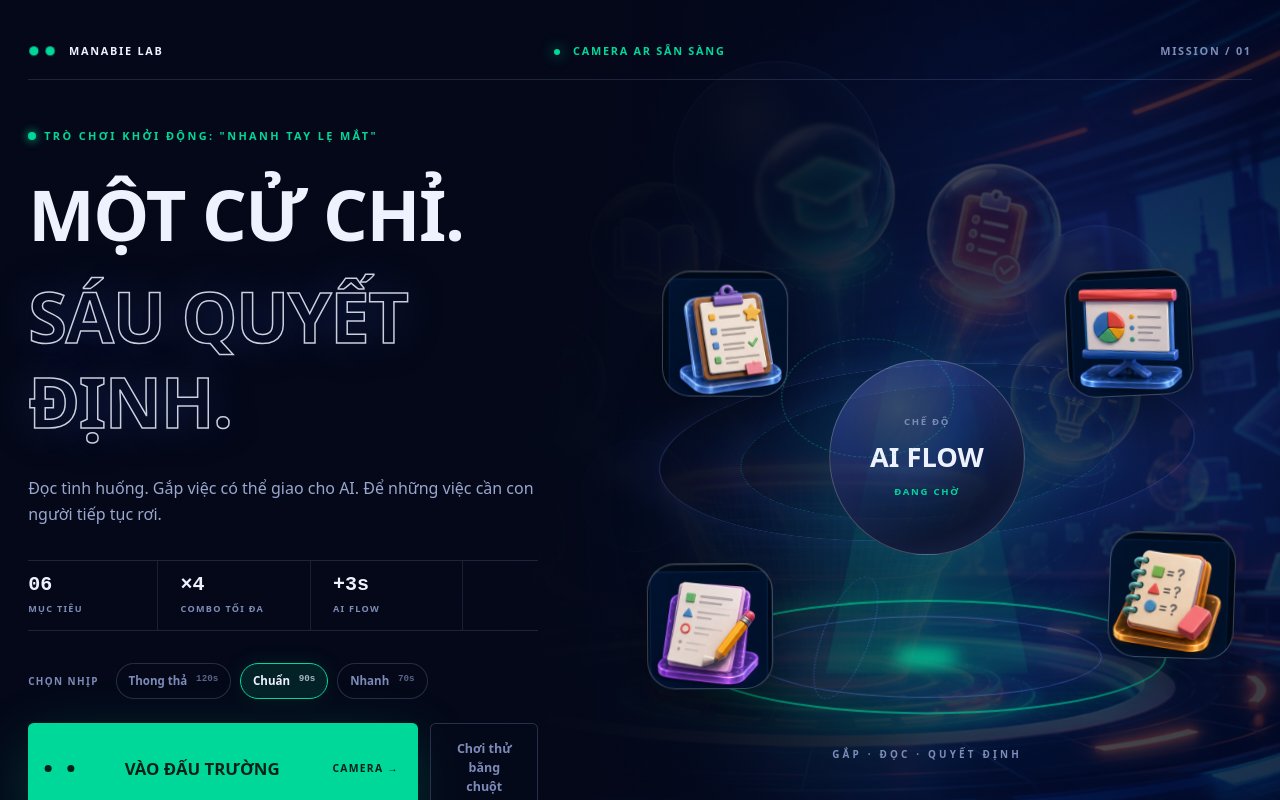
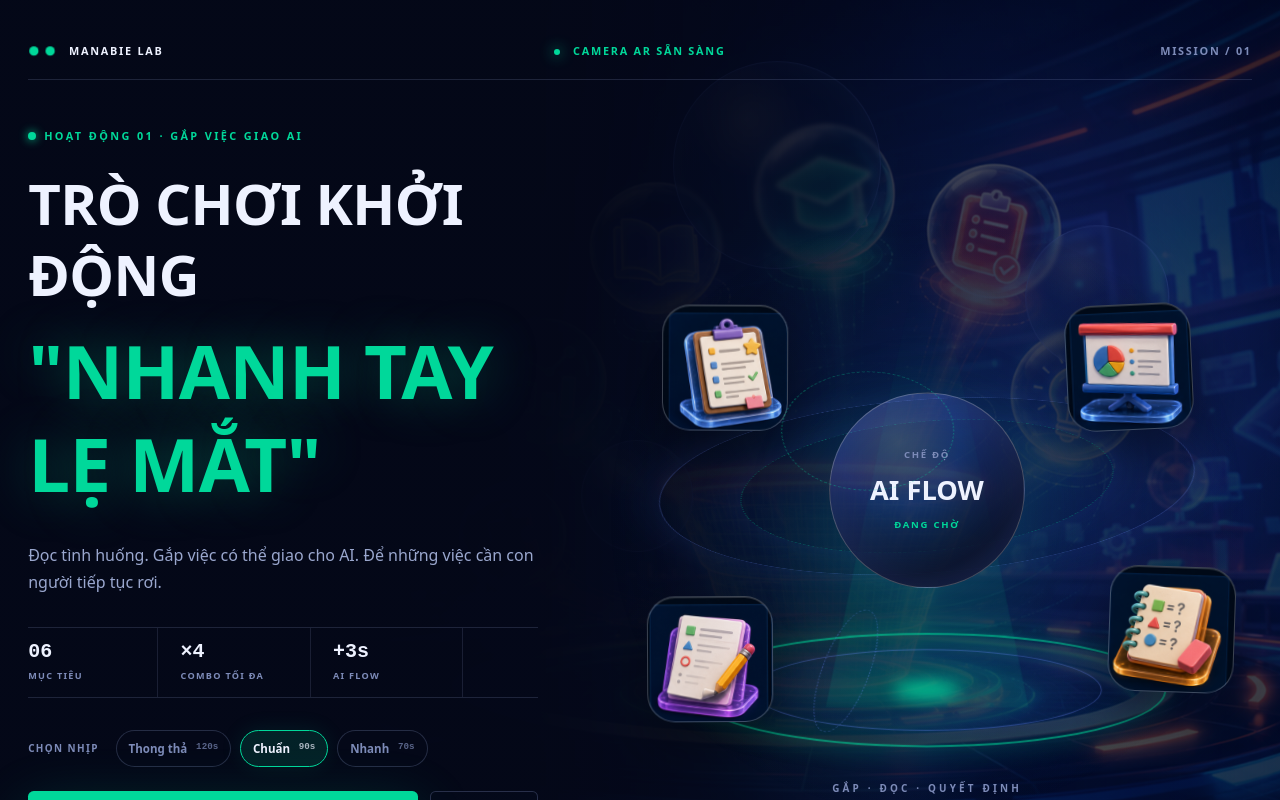
Before and after one commit to kkhmn4/game-ar-gap-nhiem-vu-demo-manabie, a React (Vite) app: page / in a window 1280 px wide. Built offline with nearby package versions, Linux system fonts and the light colour scheme.

Commit message:
Set main hero title to TRÒ CHƠI KHỞI ĐỘNG: NHANH TAY LẸ MẮT and remove old tagline

```diff
--- a/src/App.tsx
+++ b/src/App.tsx
@@ -315,12 +315,11 @@ function Intro({
           <div className="launch-copy rise">
             <p className="launch-kicker flex items-center gap-2">
               <span className="h-2 w-2 rounded-full bg-[var(--mint)] shadow-[0_0_10px_var(--mint)]" />
-              TRÒ CHƠI KHỞI ĐỘNG: "NHANH TAY LẸ MẮT"
+              HOẠT ĐỘNG 01 · GẮP VIỆC GIAO AI
             </p>
             <h1>
-              Một cử chỉ.
-              <br />
-              <em>Sáu quyết định.</em>
+              TRÒ CHƠI KHỞI ĐỘNG
+              <em>"NHANH TAY LẸ MẮT"</em>
             </h1>
             <p className="launch-lead">
               Đọc tình huống. Gắp việc có thể giao cho AI. Để những việc cần con người tiếp tục rơi.
--- a/src/index.css
+++ b/src/index.css
@@ -74,8 +74,8 @@ body {
 .launch-hero { flex:1; display:grid; grid-template-columns:minmax(480px,.88fr) minmax(540px,1.12fr); align-items:center; gap:clamp(2rem,5vw,6rem); padding:clamp(2.5rem,6vh,5.5rem) 0 2rem; }
 .launch-copy { position:relative; z-index:3; }
 .launch-kicker { margin:0 0 1.2rem; color:var(--mint); font-size:.68rem; font-weight:900; letter-spacing:.22em; }
-.launch-copy h1 { margin:0; max-width:780px; font-size:clamp(3.2rem, 5.5vw, 6.2rem); font-weight:900; line-height:1.2; letter-spacing:-.02em; text-transform:uppercase; padding-top:0.12em; }
-.launch-copy h1 em { display:block; margin-top:0.25em; color:transparent; font-style:normal; -webkit-text-stroke:1.5px rgba(238,242,255,.85); text-shadow:0 0 45px rgba(76,109,240,.25); }
+.launch-copy h1 { margin:0; max-width:820px; font-size:clamp(2.5rem, 4.4vw, 4.6rem); font-weight:900; line-height:1.25; letter-spacing:-.01em; text-transform:uppercase; padding-top:0.1em; color:var(--chalk); }
+.launch-copy h1 em { display:block; margin-top:0.2em; color:var(--mint); font-style:normal; font-size:clamp(3.2rem, 5.8vw, 6.2rem); text-shadow:0 0 50px rgba(0,216,154,.35); -webkit-text-stroke:0px; }
 .launch-lead { max-width:610px; margin:2rem 0 0; color:#9aa7ce; font-size:clamp(1rem,1.25vw,1.25rem); line-height:1.65; }
 .launch-metrics { display:flex; gap:0; margin:2rem 0; border-block:1px solid rgba(125,139,184,.22); }
 .launch-metrics div { display:flex; flex-direction:column; min-width:130px; padding:.9rem 1.4rem .9rem 0; margin-right:1.4rem; border-right:1px solid rgba(125,139,184,.18); }
```
